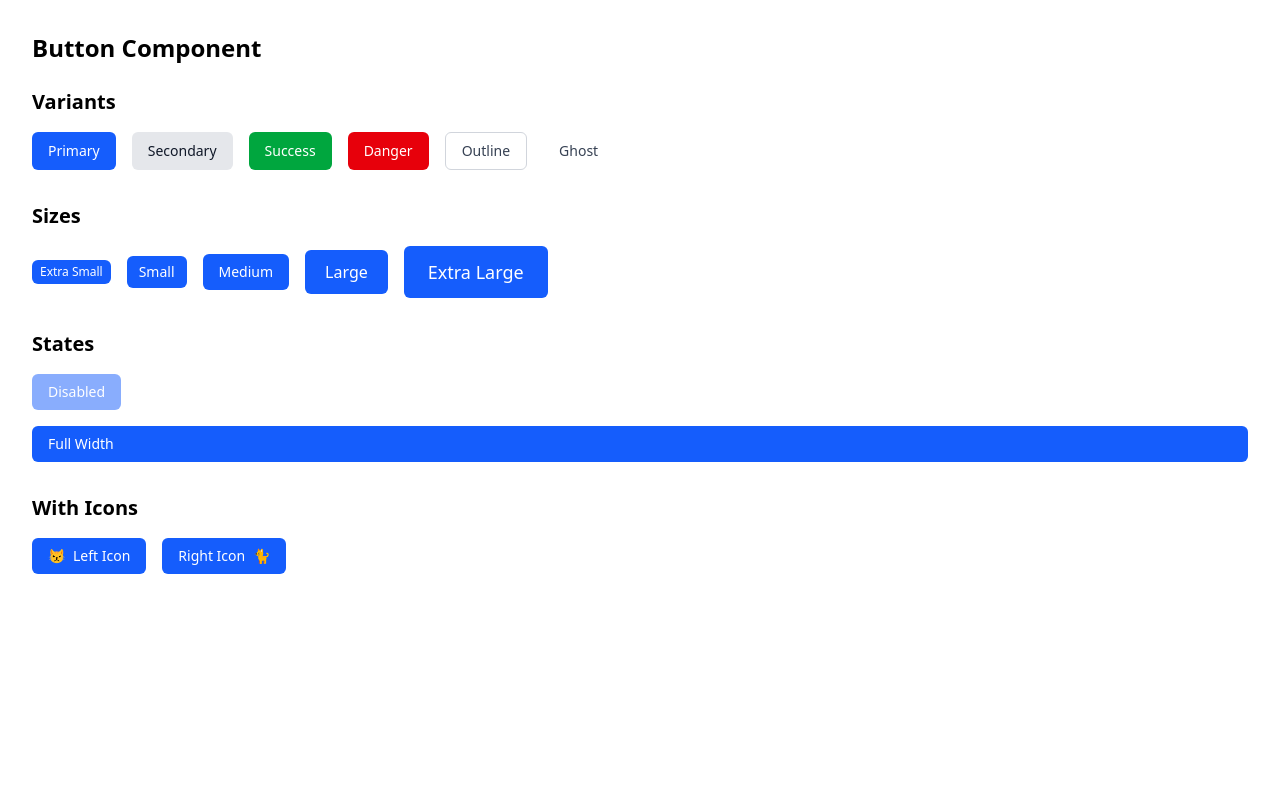
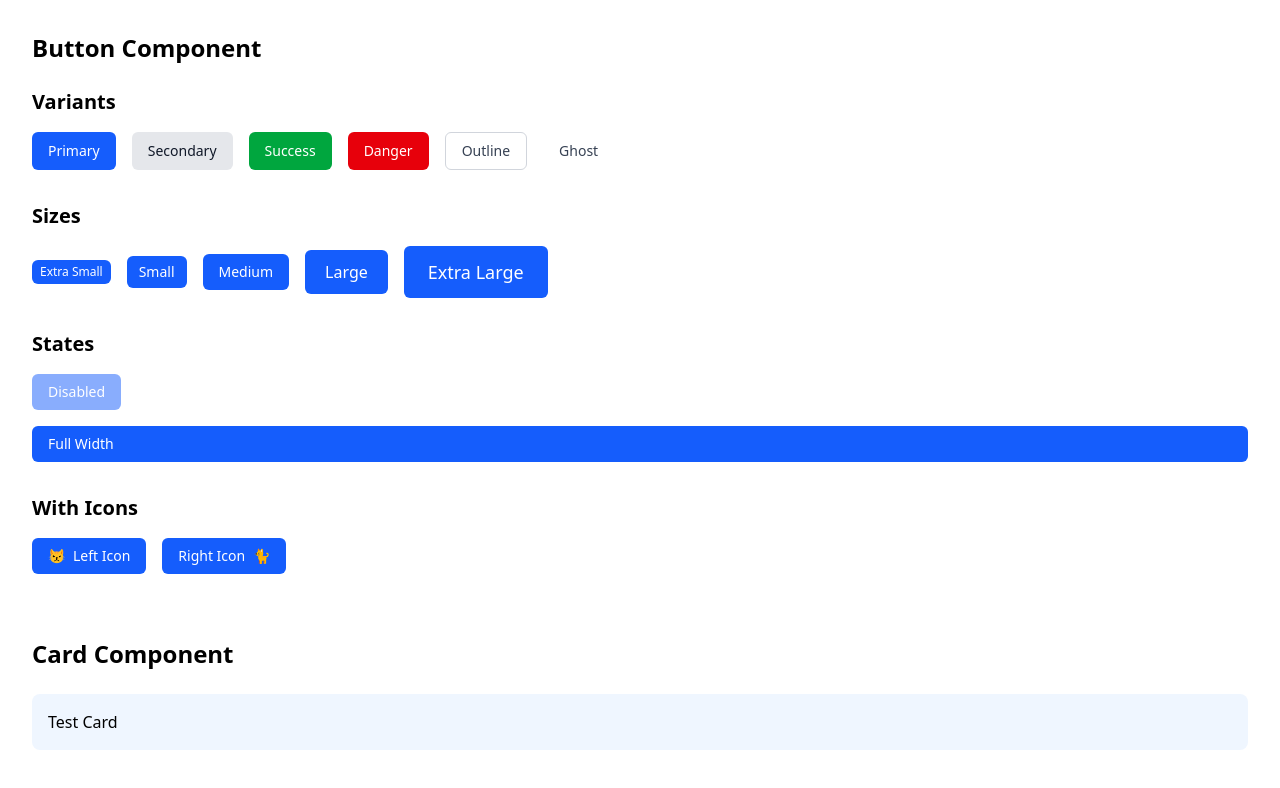
Before and after one commit to hahafiz/design-system, a React (Vite) app: page / in a window 1280 px wide. Shown: the top 788 px of the page. Built offline with nearby package versions, Linux system fonts and the light colour scheme.

Commit message:
starting card component

```diff
--- a/src/App.jsx
+++ b/src/App.jsx
@@ -1,6 +1,7 @@
 import { useState } from "react";
 import "./App.css";
 import ButtonDemo from "./components/Button/ButtonDemo.jsx";
+import CardDemo from "./components/Card/CardDemo.jsx";
 
 function App() {
   const [count, setCount] = useState(0);
@@ -8,6 +9,7 @@ function App() {
   return (
     <>
       <ButtonDemo />
+      <CardDemo />
     </>
   );
 }
--- a/src/components/Button/Button.jsx
+++ b/src/components/Button/Button.jsx
@@ -70,6 +70,7 @@ const Button = ({
   );
 };
 
+// prop validation
 Button.propTypes = {
   children: PropTypes.node.isRequired,
   variant: PropTypes.oneOf([
--- a/src/components/Card/Card.jsx
+++ b/src/components/Card/Card.jsx
@@ -0,0 +1,42 @@
+import React from "react";
+import PropTypes from "prop-types";
+
+const Card = ({ children, variant = "default", padding = "md", ...props }) => {
+  // base styling
+  const baseClasses = "rounded-lg overflow-hidden";
+
+  // variant styling
+  const variantClasses = {
+    default: "bg-white",
+    primary: "bg-blue-50",
+  };
+
+  // padding styling
+  const paddingClasses = {
+    none: "",
+    sm: "p-2",
+    md: "p-4",
+  };
+
+  // combine all classes
+  const cardClasses = [
+    baseClasses,
+    variantClasses[variant],
+    paddingClasses[padding],
+  ].join(" ");
+
+  return (
+    <div className={cardClasses} {...props}>
+      {children}
+    </div>
+  );
+};
+
+// prop validation
+Card.PropTypes = {
+  children: PropTypes.node.isRequired,
+  variant: PropTypes.oneOf(["default", "primary"]),
+  padding: PropTypes.oneOf(["none", "sm", "md"]),
+};
+
+export default Card;
--- a/src/components/Card/CardDemo.jsx
+++ b/src/components/Card/CardDemo.jsx
@@ -0,0 +1,17 @@
+import React from "react";
+import Card from "./Card.jsx";
+
+const CardDemo = () => {
+  return (
+    <div className="p-8 space-y-8">
+      <h1 className="text-2xl font-bold mb-6">Card Component</h1>
+
+      {/* Variants */}
+      <Card variant="primary" padding="md">
+        Test Card
+      </Card>
+    </div>
+  );
+};
+
+export default CardDemo;
```
